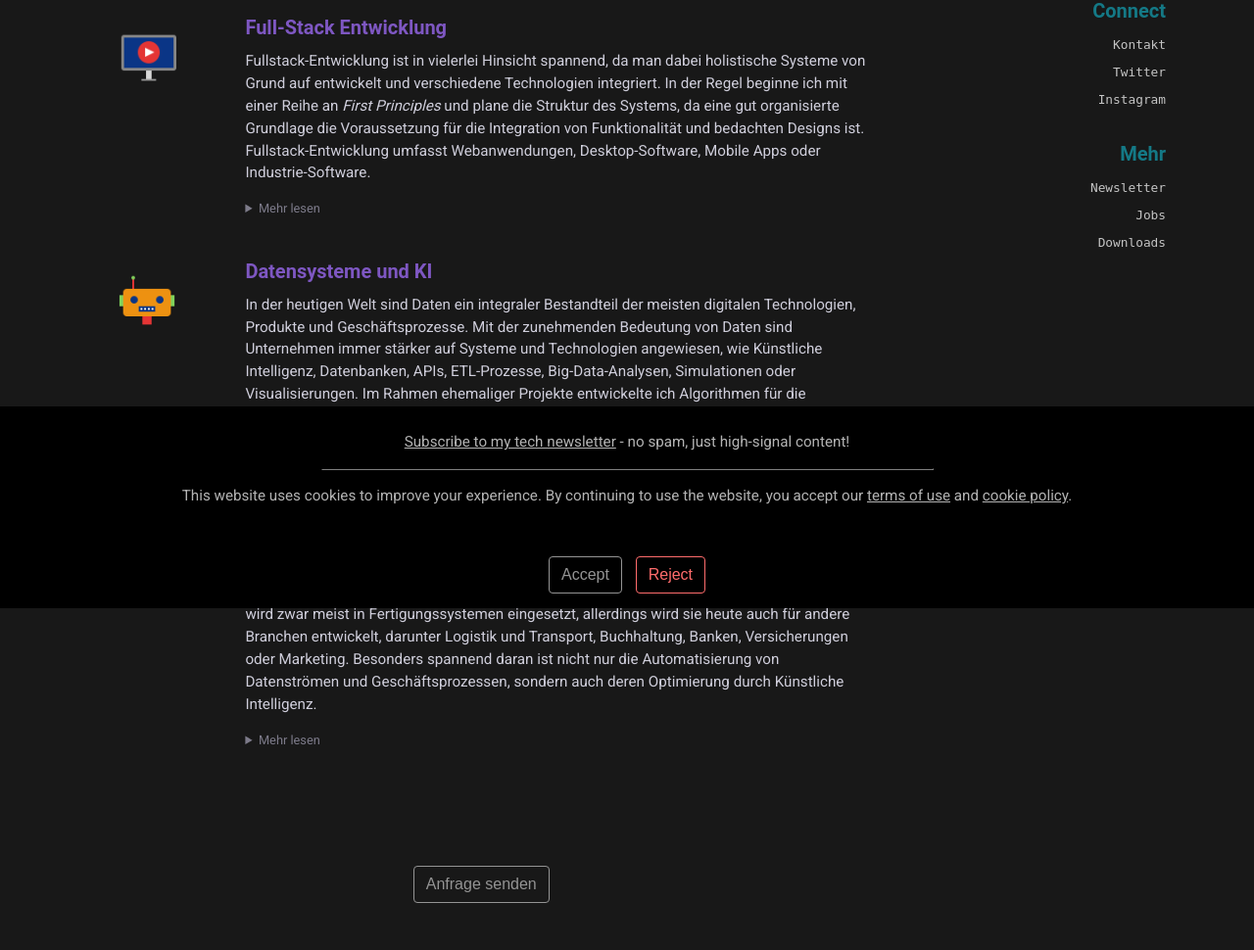
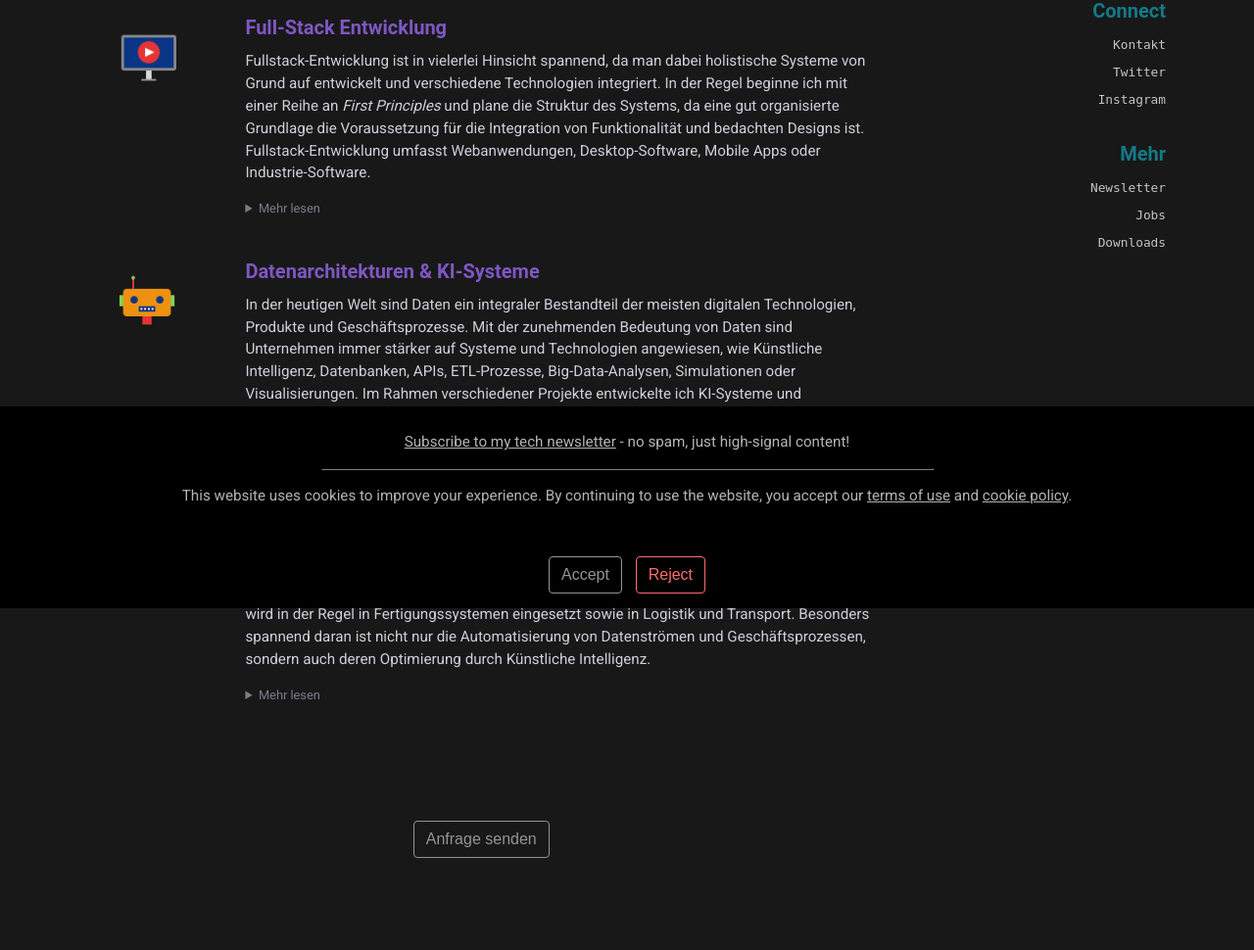
Before and after one commit to ChristopherYoon89/Website-Test-Server, a Django app: page /de/ in a window 1280 px wide. Shown: the part 179-1149 px from the top of the page at 98% size. Run offline with Django 4.2, Linux system fonts and the light colour scheme; data that the repository does not hold is empty; parts of the project's set-up code (start-up, migrations or seed data) failed here and were passed over; some libraries are stand-ins or nearby versions; some web fonts are replaced.

Commit message:
Update startpage ger

```diff
--- a/blog_ger/templates/blog_ger/home_ger.html
+++ b/blog_ger/templates/blog_ger/home_ger.html
@@ -41,16 +41,15 @@
               <img class="mr-3" src="{% static "blog/images/robotfreeze.png" %}" alt="Data systems and ai"> </p>
       </div>
       <div class="media-body">
-        <h2 class="mt-0 mb-1" style="font-size:15pt;">Datensysteme und KI </h2>
+        <h2 class="mt-0 mb-1" style="font-size:15pt;">Datenarchitekturen & KI-Systeme </h2>
         <p class="mt-1">
         In der heutigen Welt sind Daten ein integraler Bestandteil der meisten digitalen
         Technologien, Produkte und Geschäftsprozesse. Mit der zunehmenden Bedeutung von
         Daten sind Unternehmen immer stärker auf Systeme und Technologien angewiesen, wie
         Künstliche Intelligenz, Datenbanken, APIs, ETL-Prozesse, Big-Data-Analysen,
-        Simulationen oder Visualisierungen. Im Rahmen ehemaliger Projekte entwickelte ich
-        Algorithmen für die Finanzbranche, Datenintegrationen für Marketingunternehmen oder
-        Fertigungssysteme, Crawling-Bots, Recommendation-Systeme, Klassifikationsalgorithmen
-        oder LLMs.
+        Simulationen oder Visualisierungen. Im Rahmen verschiedener Projekte entwickelte ich
+        KI-Systeme und Datenarchitekturen für die Finanzbranche, Immobilienwirtschaft, Marketingagenturen oder
+        Medienunternehmen.
         </p>
         <p>
           <details class="col-lgrey small">
@@ -73,9 +72,8 @@
         <h2 class="mt-0 mb-1" style="font-size:15pt;">Industrie Software</h2>
         <p class="mt-1">
         Industrie-Software umfasst in der Regel die Automatisierung und Skalierung von Industrie-Prozessen sowie
-        die Integration und Interoperabilität von Datenströmen. Industrie-Software wird zwar meist in
-        Fertigungssystemen eingesetzt, allerdings wird sie heute auch für andere Branchen entwickelt,
-        darunter Logistik und Transport, Buchhaltung, Banken, Versicherungen oder Marketing. Besonders
+        die Integration und Interoperabilität von Datenströmen. Industrie-Software wird in der Regel in
+        Fertigungssystemen eingesetzt sowie in Logistik und Transport. Besonders
         spannend daran ist nicht nur die Automatisierung von Datenströmen und Geschäftsprozessen,
         sondern auch deren Optimierung durch Künstliche Intelligenz.
         </p>
```
